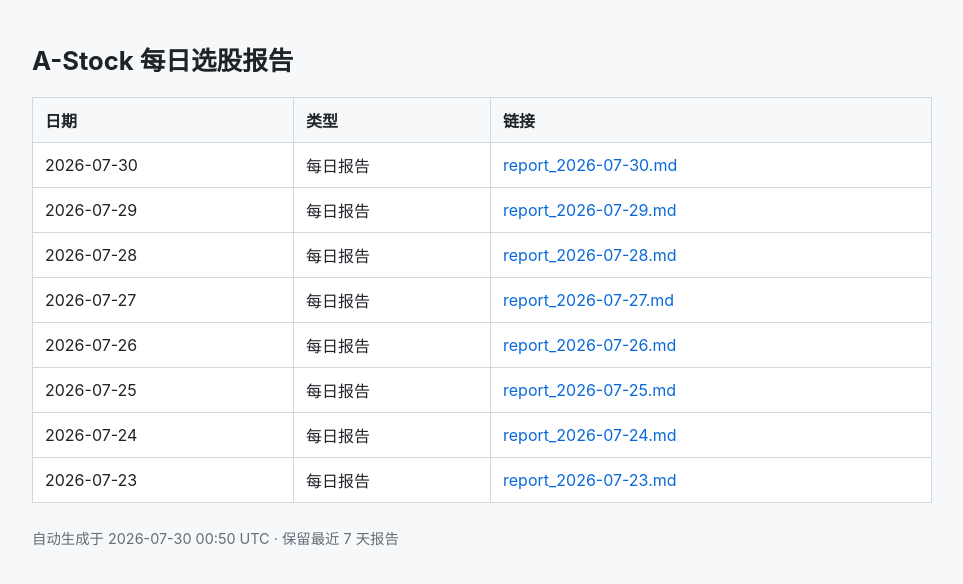
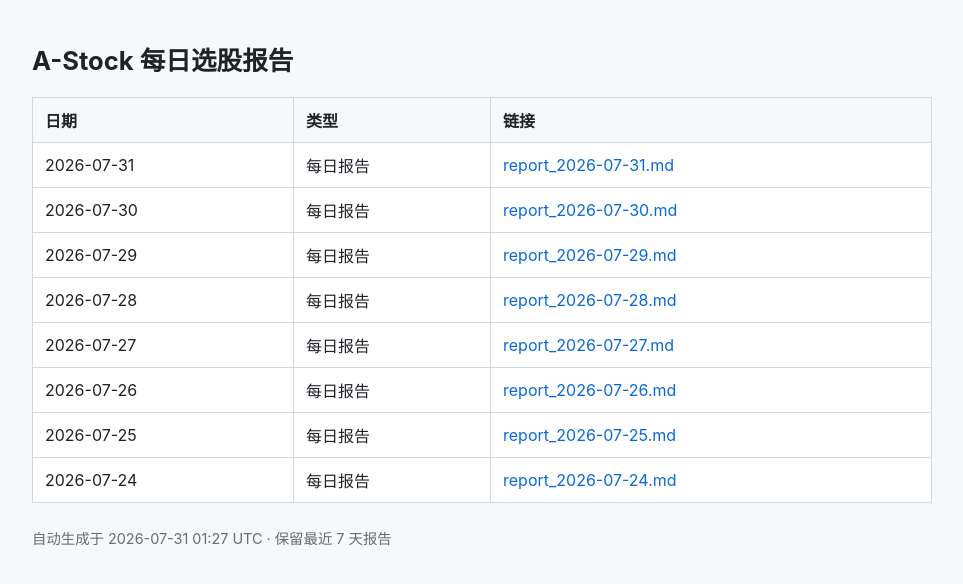
Before and after one commit to passepartoute/a-stock-advisor, a plain HTML site: page index.html in a window 1280 px wide. Shown: the whole page, without its empty margins (158-1121 px from the left). Drawn offline with Linux system fonts and the light colour scheme.

Commit message:
deploy: 15b11516d6198f0509667c9553b2c2571471fd30

```diff
--- a/index.html
+++ b/index.html
@@ -26,6 +26,7 @@
   <h1>A-Stock 每日选股报告</h1>
   <table>
     <tr><th>日期</th><th>类型</th><th>链接</th></tr>
+    <tr><td>2026-07-31</td><td>每日报告</td><td><a href="viewer.html?report=report_2026-07-31.md">report_2026-07-31.md</a></td></tr>
     <tr><td>2026-07-30</td><td>每日报告</td><td><a href="viewer.html?report=report_2026-07-30.md">report_2026-07-30.md</a></td></tr>
     <tr><td>2026-07-29</td><td>每日报告</td><td><a href="viewer.html?report=report_2026-07-29.md">report_2026-07-29.md</a></td></tr>
     <tr><td>2026-07-28</td><td>每日报告</td><td><a href="viewer.html?report=report_2026-07-28.md">report_2026-07-28.md</a></td></tr>
@@ -33,8 +34,7 @@
     <tr><td>2026-07-26</td><td>每日报告</td><td><a href="viewer.html?report=report_2026-07-26.md">report_2026-07-26.md</a></td></tr>
     <tr><td>2026-07-25</td><td>每日报告</td><td><a href="viewer.html?report=report_2026-07-25.md">report_2026-07-25.md</a></td></tr>
     <tr><td>2026-07-24</td><td>每日报告</td><td><a href="viewer.html?report=report_2026-07-24.md">report_2026-07-24.md</a></td></tr>
-    <tr><td>2026-07-23</td><td>每日报告</td><td><a href="viewer.html?report=report_2026-07-23.md">report_2026-07-23.md</a></td></tr>
   </table>
-  <p class="footer">自动生成于 2026-07-30 00:50 UTC · 保留最近 7 天报告</p>
+  <p class="footer">自动生成于 2026-07-31 01:27 UTC · 保留最近 7 天报告</p>
 </body>
 </html>
```
Also changed, not shown: 2 other files.
